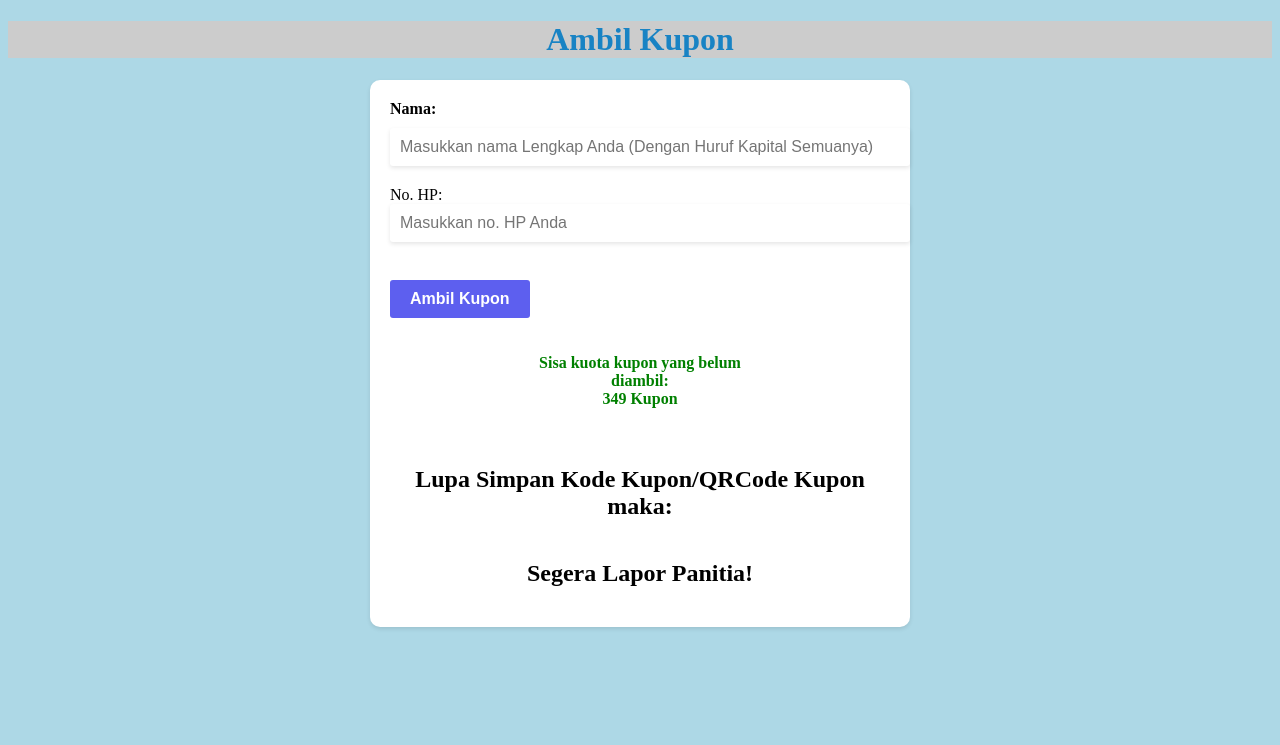
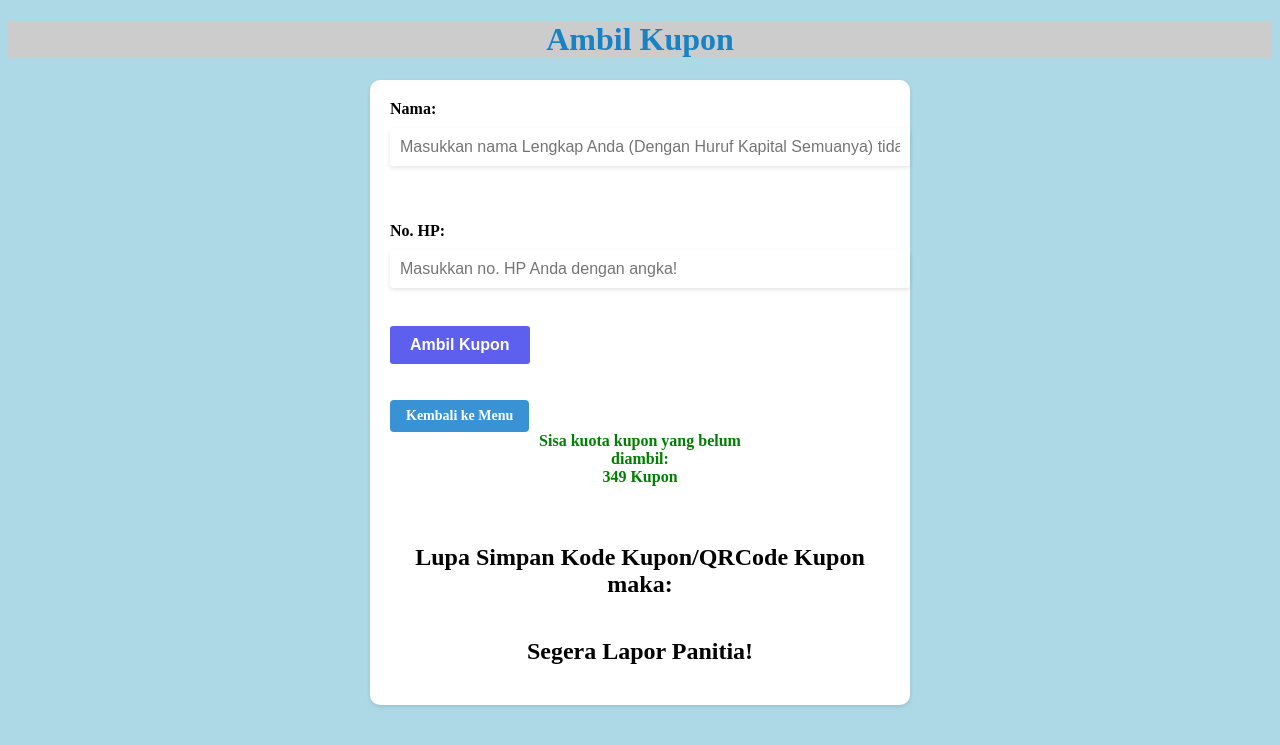
Before and after one commit to ChrozaGaming/kuponbukber, a PHP site: page /ambil_kupon.php in a window 1280 px wide. Shown: the top 745 px of the page. Run offline with PHP 8.4, Linux system fonts and the light colour scheme; tables that the repository leaves empty hold one stand-in row (values such as "Sample post").

Commit message:
fix bugs lol

```diff
--- a/ambil_kupon.php
+++ b/ambil_kupon.php
@@ -144,28 +144,48 @@
     if (!$conn) {
         die("Connection failed: " . mysqli_connect_error());
     }
-
-    if (isset($_POST['nama']) && isset($_POST['no_hp'])) {
-
-        $nama = mysqli_real_escape_string($conn, $_POST['nama']);
-
-        if (!ctype_upper($_POST['nama'])) {
-            echo "<p>Nama harus diawali huruf kapital</p>";
-            ?> <div class="button-container">
-                <button class="button-3d" onclick="window.location.href='ambil_kupon.php'">Input Ulang</button>
-            </div>
-            <?php
-            exit; ?>
+//
+//    if (isset($_POST['nama']) && isset($_POST['no_hp'])) {
+//
+//        $nama = mysqli_real_escape_string($conn, $_POST['nama']);
+//
+//        if (!ctype_upper($_POST['nama'])) {
+//            echo "<p>Nama harus diawali huruf kapital</p>";
+//            ?><!-- <div class="button-container">-->
+<!--                <button class="button-3d" onclick="window.location.href='ambil_kupon.php'">Input Ulang</button>-->
+<!--            </div>-->
+<!--            --><?php
+//            exit; ?>
 
 <?php
+
+
+        // Make sure that no_hp is set before using it
+if (isset($_POST['submit'])) {
+    $nama = $_POST['nama'];
+    $no_hp = $_POST['no_hp'];
+
+    // Validate input nama
+    if (!empty($nama)) {
+        // Check if $nama contains only alphabets
+        if (!ctype_alpha(str_replace(' ', '', $nama))) {
+            echo "Nama hanya boleh mengandung huruf.";
+        } else {
+            // Convert $nama to all uppercase letters
+            $nama = strtoupper($nama);
+            // Define the SQL query with $nama variable
+            $sql = "SELECT * FROM kupon WHERE nama='$nama' AND no_hp='$no_hp'";
+            // Execute the SQL query and do something with the results
+            // ...
+        }
+    } else {
+        echo "Nama tidak boleh kosong.";
+    }
+} else {
+    $sql = "";
 }
 
-        // Make sure that no_hp is set before using it
-        if (isset($_POST['no_hp'])) {
-            $no_hp = mysqli_real_escape_string($conn, $_POST['no_hp']);
-
-            // Check if the user has already claimed a coupon
-            $sql = "SELECT * FROM kupon WHERE nama='$nama' AND no_hp='$no_hp'";
+if (!empty($sql)) {
     $result = mysqli_query($conn, $sql);
     if (mysqli_num_rows($result) > 0) {
         echo "<p>Anda sudah pernah mengambil kupon<br> atau data Nama dan No HP <u>tidak diisi</u></p>";
@@ -260,7 +280,7 @@
         } else {
             // echo "<p>Silakan isi nama dan nomor HP Anda</p>";
         }
-    }
+
     $count = 0; // initialize $count with a default value of zero
     if ($count == 0) {
 
@@ -289,13 +309,17 @@
 
     <!-- Coupon claim form -->
     <form action="" method="post">
-        <label for="nama">Nama:</label>
-        <input type="text" id="nama" name="nama" placeholder="Masukkan nama Lengkap Anda (Dengan Huruf Kapital Semuanya)
+        <div class="form-group">
+            <label for="nama" class="form-label">Nama:</label>
+            <input type="text" id="nama" name="nama" class="form-control" placeholder="Masukkan nama Lengkap Anda (Dengan Huruf Kapital Semuanya) tidak bisa menggunakan spasi saat menekan tombol">
+        </div>
         <br><br>
         <label for="no_hp">No. HP:</label>
-        <input type="text" id="no_hp" name="no_hp" placeholder="Masukkan no. HP Anda" pattern="[0-9]*">
+        <input type="text" id="no_hp" name="no_hp" placeholder="Masukkan no. HP Anda dengan angka!" pattern="[0-9]*">
         <br><br>
         <input type="submit" name="submit" value="Ambil Kupon"><br><br><br>
+        <a href="index.php" class="button">Kembali ke Menu</a>
+
         <section class="kupon">
             <div class="container">
                 <!-- <h3 style="color: #1883C4;">Kupon Yang Tersedia :</h3> -->
@@ -310,5 +334,24 @@
     </form>
 </body>
 
+<style>.button {
+        display: inline-block;
+        padding: 8px 16px;
+        font-size: 14px;
+        font-weight: bold;
+        text-align: center;
+        text-decoration: none;
+        background-color: #3992D4;
+        color: #FFFFFF;
+        border: none;
+        border-radius: 4px;
+        cursor: pointer;
+    }
+
+    .button:hover {
+        background-color: #2672B2;
+    }
+</style>
+
 
 </html>
```
Also changed, not shown: index.php (+18 -16 lines). Lines whose indentation alone changed are shown as unchanged.
